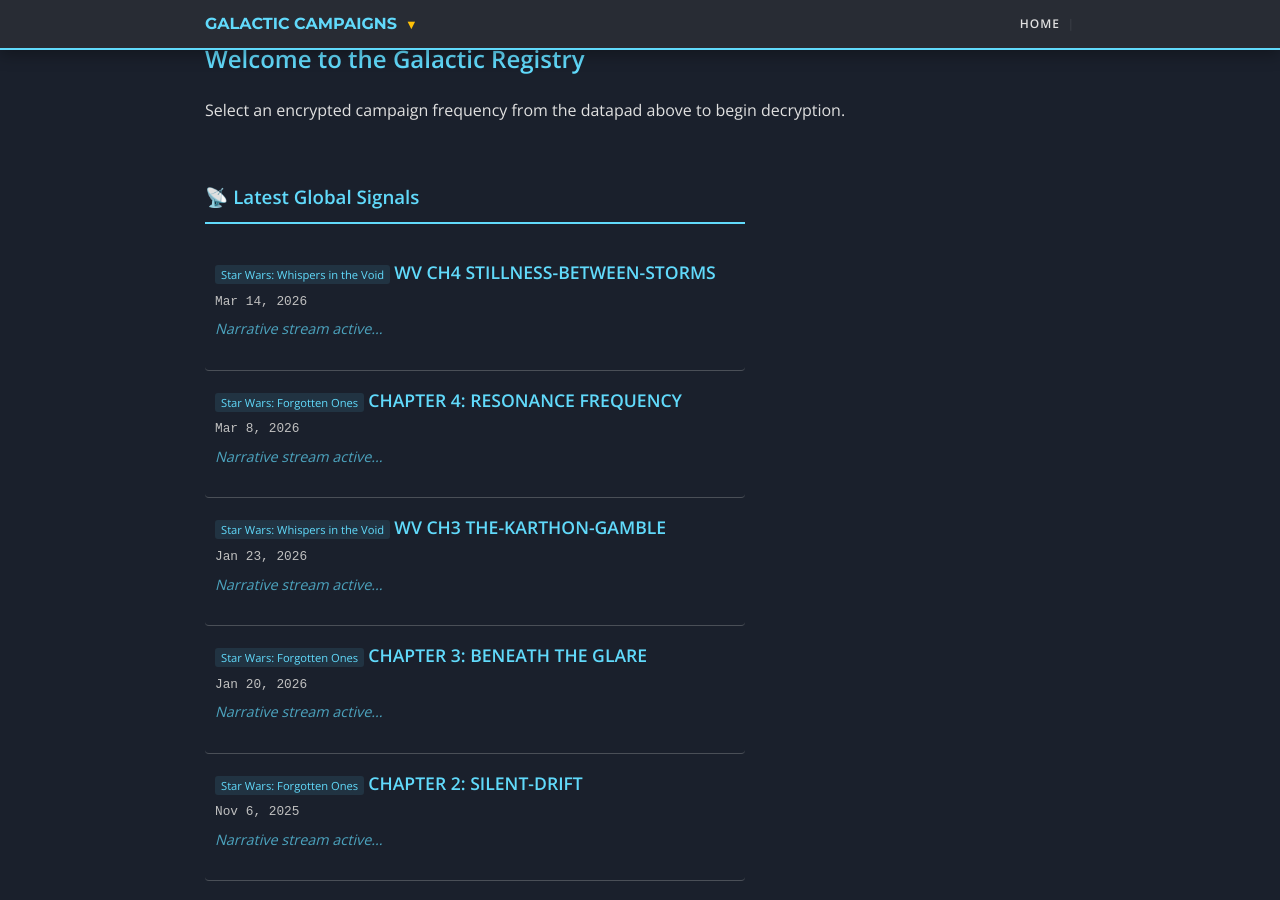
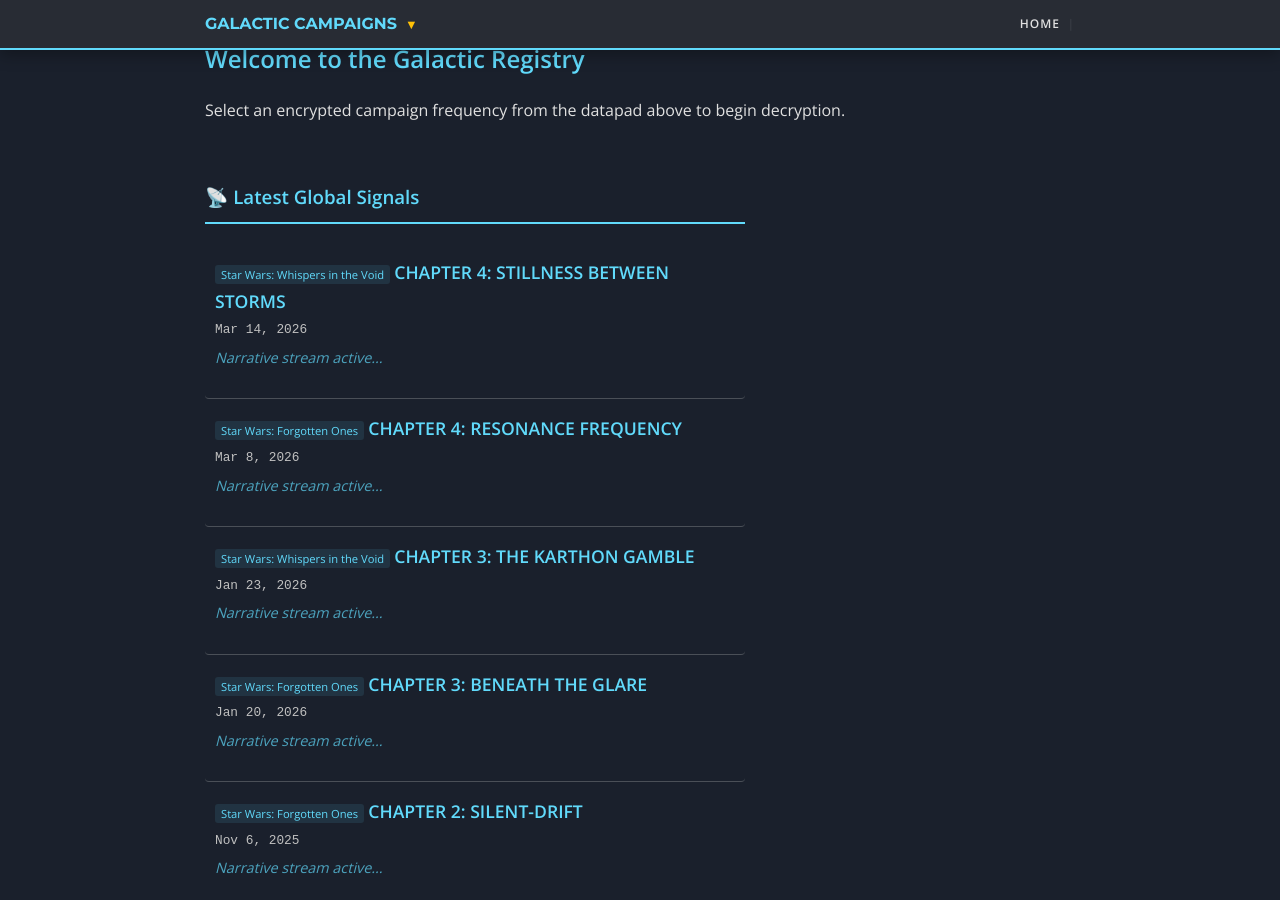
Before and after one commit to GalacticCampaigns/website, a Jekyll site: the page built from index.md, in a window 1280 px wide and 900 px high, scrolled down 319 px. Built offline with Jekyll 4.4.1, drawn with Linux system fonts in a browser that asks for light colours.

Commit message:
updated the campaign registry

```diff
--- a/assets/campaign-registry.json
+++ b/assets/campaign-registry.json
@@ -383,13 +383,13 @@
           "threads": []
         },
         {
-          "title": "wv ch3 the-karthon-gamble",
+          "title": "Chapter 3: The Karthon Gamble",
           "channelID": "1375296954300366910",
           "fileName": "wv_ch3_the-karthon-gamble.json",
           "isActive": true,
           "isNSFW": false,
           "preview": "",
-          "order": 3.0,
+          "order": 3,
           "messageCount": 982,
           "lastMessageTimestamp": "2026-01-23T01:36:13.812+00:00",
           "threads": [
@@ -403,13 +403,13 @@
           ]
         },
         {
-          "title": "wv ch4 stillness-between-storms",
+          "title": "Chapter 4: Stillness Between Storms",
           "channelID": "1464072269071651051",
           "fileName": "wv_ch4_stillness-between-storms.json",
           "isActive": true,
           "isNSFW": false,
           "preview": "",
-          "order": 4.0,
+          "order": 4,
           "messageCount": 142,
           "lastMessageTimestamp": "2026-03-14T18:31:43.627+00:00",
           "threads": []
```
